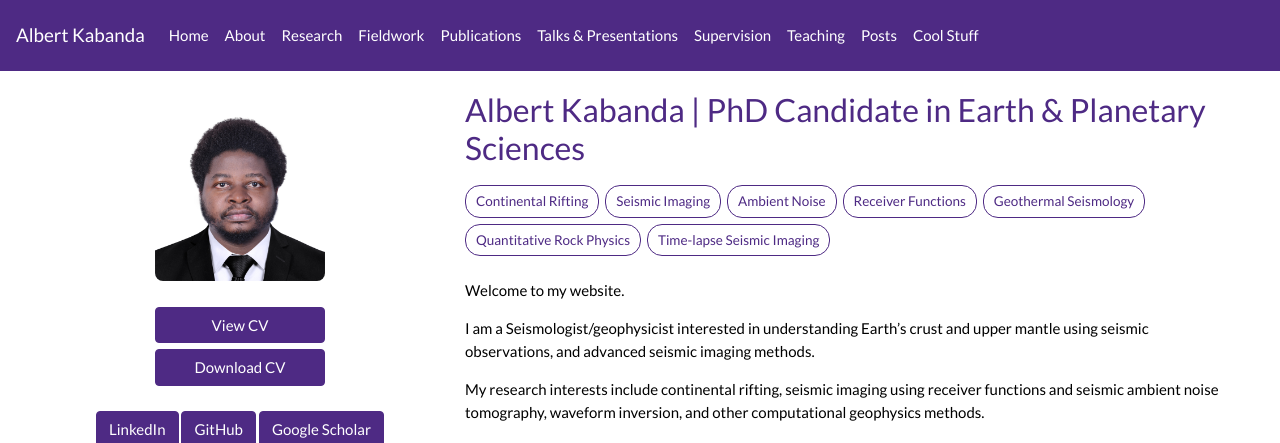
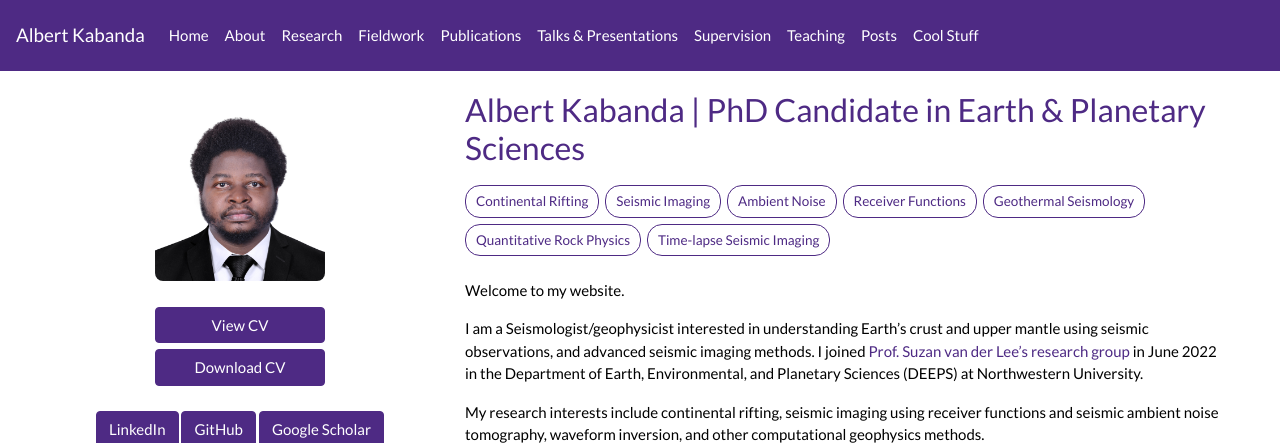
Before and after one commit to albertkabanda/albertkabanda.github.io, a Jekyll site: the page built from _pages/home.md, in a window 1280 px wide and 1363 px high, cut to the strip 0-443 px from the top of the window. Built offline with Jekyll 4.4.1, drawn with Linux system fonts in a browser that asks for light colours; nearby versions of some CDN libraries; a style sheet for code colours, icons or effects is not loaded.

Commit message:
Update home.md

```diff
--- a/_pages/home.md
+++ b/_pages/home.md
@@ -19,7 +19,7 @@ permalink: /
 
 Welcome to my website.
 
-I am a Seismologist/geophysicist interested in understanding Earth's crust and upper mantle using seismic observations, and advanced seismic imaging methods.
+I am a Seismologist/geophysicist interested in understanding Earth's crust and upper mantle using seismic observations, and advanced seismic imaging methods. I joined [Prof. Suzan van der Lee’s research group](https://geophysics.earth.northwestern.edu/seismology/suzan/people.html) in June 2022 in the Department of Earth, Environmental, and Planetary Sciences (DEEPS) at Northwestern University.
 
 My research interests include continental rifting, seismic imaging using receiver functions and seismic ambient noise tomography, waveform inversion, and other computational geophysics methods.
 
```
